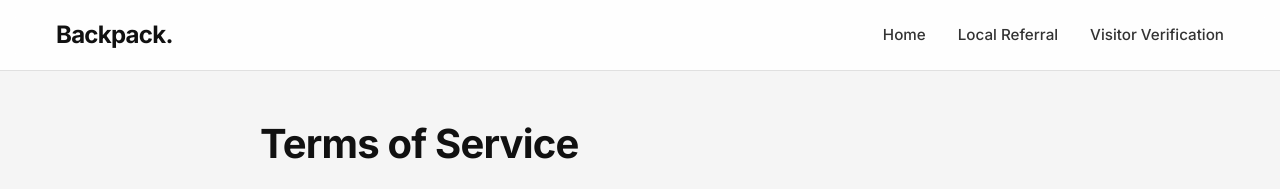
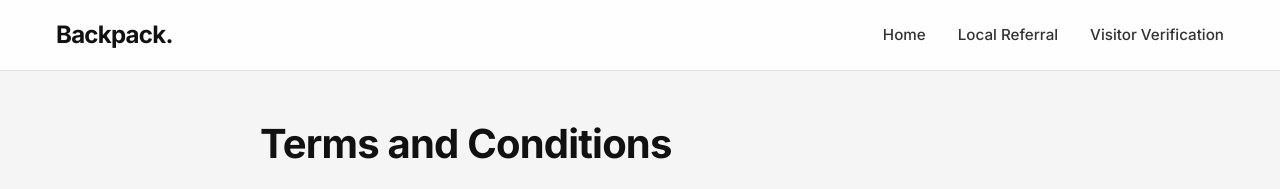
Before and after one commit to chiri1234/backpack-website, a website: page terms.html in a window 1280 px wide. Shown: the top 189 px of the page. Drawn offline with Linux system fonts and the light colour scheme.

Commit message:
Update footer text to Terms and Conditions

```diff
--- a/terms.html
+++ b/terms.html
@@ -4,8 +4,8 @@
 <head>
     <meta charset="UTF-8">
     <meta name="viewport" content="width=device-width, initial-scale=1.0">
-    <title>Terms - Backpack</title>
-    <meta name="description" content="Backpack Terms of Service. Pilot program details.">
+    <title>Terms and Conditions - Backpack</title>
+    <meta name="description" content="Backpack Terms and Conditions. Pilot program details.">
     <link rel="canonical" href="https://www.backpack.city/terms">
     <link rel="preconnect" href="https://fonts.googleapis.com">
     <link rel="preconnect" href="https://fonts.gstatic.com" crossorigin>
@@ -60,7 +60,7 @@
     </nav>
 
     <main class="legal-content">
-        <h1>Terms of Service</h1>
+        <h1>Terms and Conditions</h1>
         <p>Last Updated: December 2025</p>
 
         <h2>1. Pilot Program</h2>
@@ -104,7 +104,7 @@
             </div>
             <div class="footer-links">
                 <a href="privacy">Privacy</a>
-                <a href="terms">Terms</a>
+                <a href="terms">Terms and Conditions</a>
                 <a href="https://x.com/Backpack488042">Twitter</a>
             </div>
         </div>
```
Also changed, not shown: admin.html (+1 -1 lines), index.html (+1 -1 lines), local-referral.html (+1 -1 lines), privacy.html (+1 -1 lines), visitor.html (+1 -1 lines).
